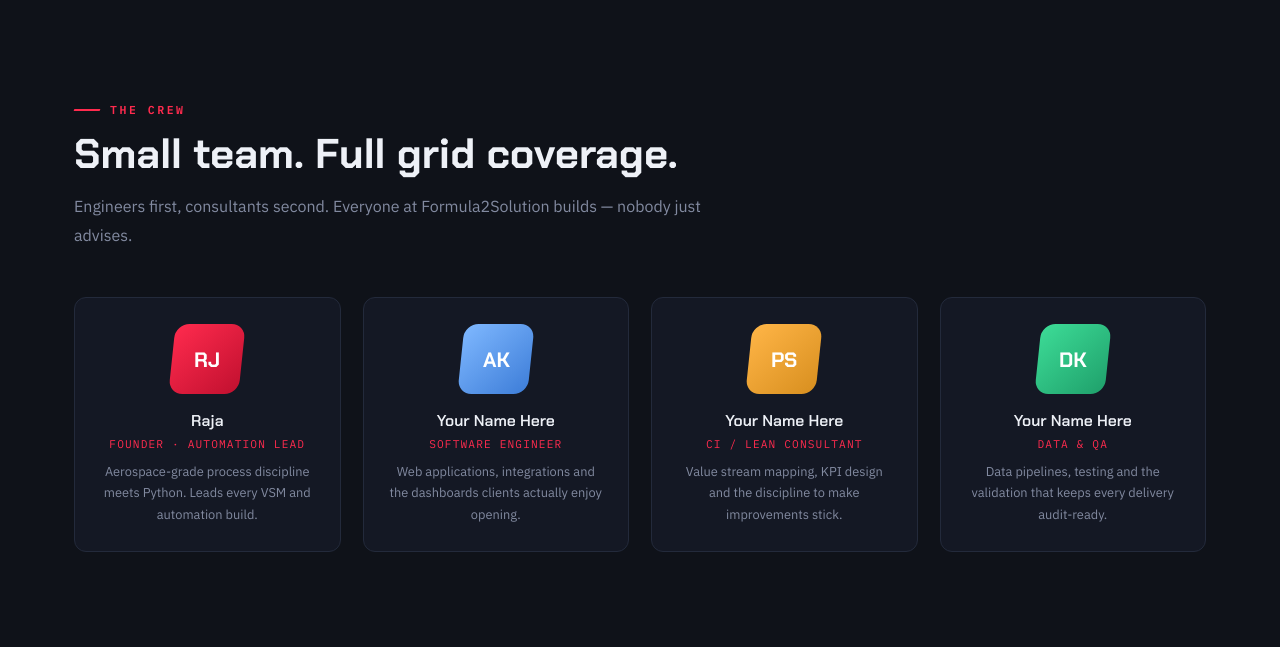
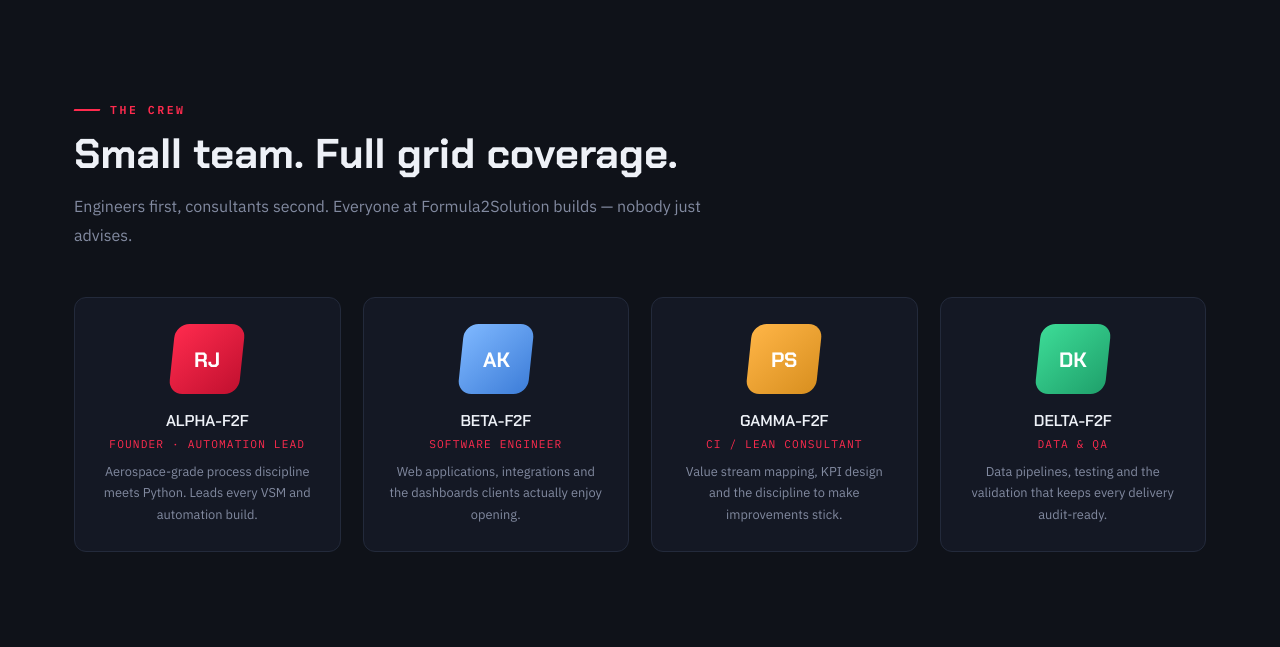
Before and after one commit to Rajaammaiappan/Formula2Solution, a Flask app: page / in a window 1280 px wide. Shown: the part 4985-5632 px from the top of the page. Run offline with Flask 3, Linux system fonts and the light colour scheme.

Commit message:
Add files via upload

```diff
--- a/templates/index.html
+++ b/templates/index.html
@@ -804,25 +804,25 @@ footer{border-top:1px solid var(--line);background:var(--carbon-2);position:rela
     <div class="team-grid reveal">
       <div class="tm">
         <div class="ava" style="background:linear-gradient(135deg,var(--red),#c1102f);"><span>RJ</span></div>
-        <h4>Raja</h4>
+        <h4>ALPHA-F2F</h4>
         <div class="role">Founder · Automation Lead</div>
         <p>Aerospace-grade process discipline meets Python. Leads every VSM and automation build.</p>
       </div>
       <div class="tm">
         <div class="ava" style="background:linear-gradient(135deg,var(--steel),#3d7dd8);"><span>AK</span></div>
-        <h4>Your Name Here</h4>
+        <h4>BETA-F2F</h4>
         <div class="role">Software Engineer</div>
         <p>Web applications, integrations and the dashboards clients actually enjoy opening.</p>
       </div>
       <div class="tm">
         <div class="ava" style="background:linear-gradient(135deg,var(--amber),#d88f1f);"><span>PS</span></div>
-        <h4>Your Name Here</h4>
+        <h4>GAMMA-F2F</h4>
         <div class="role">CI / Lean Consultant</div>
         <p>Value stream mapping, KPI design and the discipline to make improvements stick.</p>
       </div>
       <div class="tm">
         <div class="ava" style="background:linear-gradient(135deg,var(--green),#1fa06b);"><span>DK</span></div>
-        <h4>Your Name Here</h4>
+        <h4>DELTA-F2F</h4>
         <div class="role">Data & QA</div>
         <p>Data pipelines, testing and the validation that keeps every delivery audit-ready.</p>
       </div>
@@ -902,7 +902,7 @@ footer{border-top:1px solid var(--line);background:var(--carbon-2);position:rela
         </div>
         <div class="c-card">
           <div class="ic" style="background:var(--amber-soft);color:var(--amber);"><i class="fa-solid fa-location-dot"></i></div>
-          <div><h5>Based in</h5><p>Chennai, India — working with clients worldwide, remote-first.</p></div>
+          <div><h5>Based in</h5><p>Bangalore, India — working with clients worldwide, remote-first.</p></div>
         </div>
         <div class="c-card">
           <div class="ic" style="background:var(--green-soft);color:var(--green);"><i class="fa-solid fa-shield-halved"></i></div>
```
